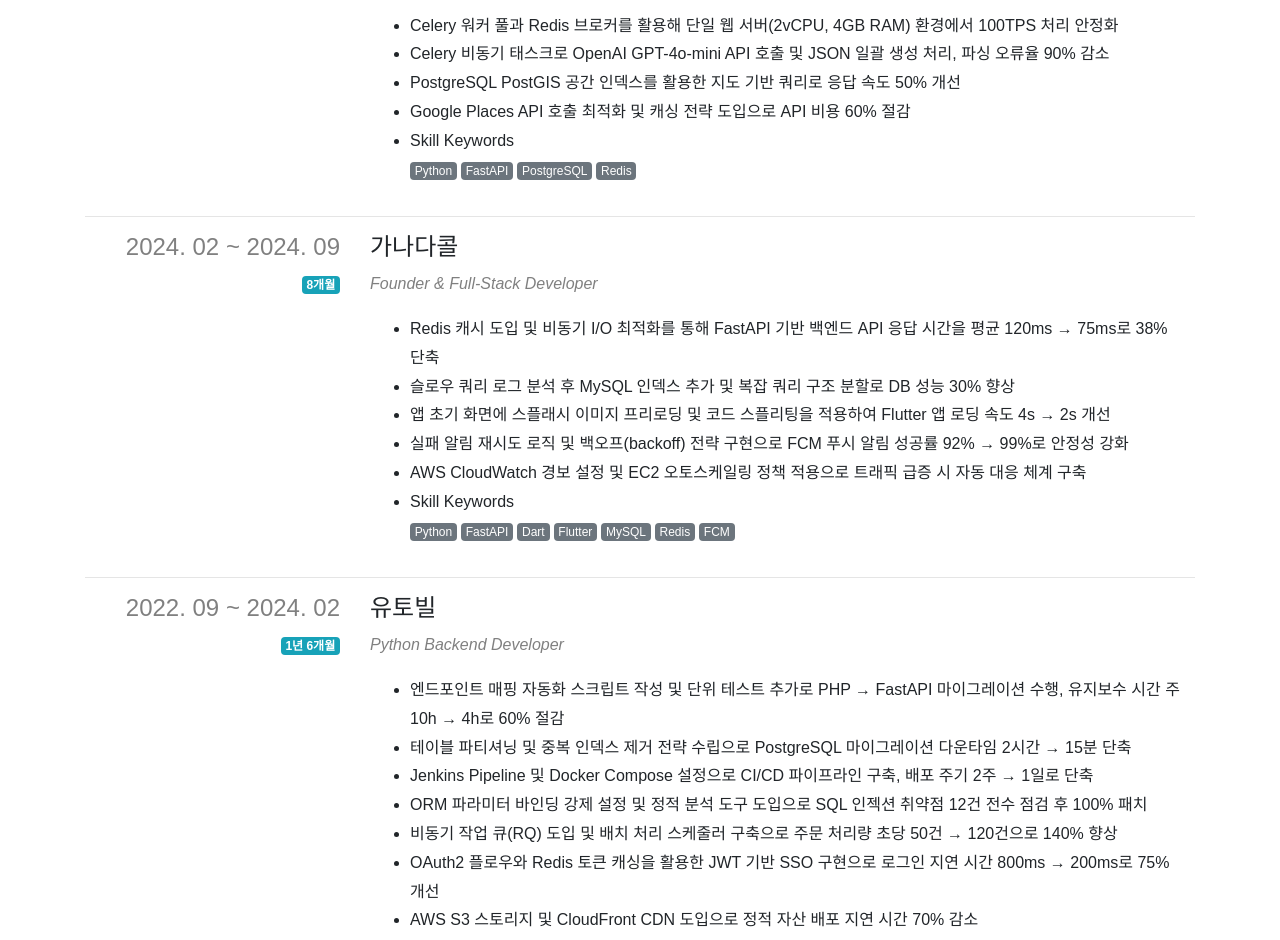
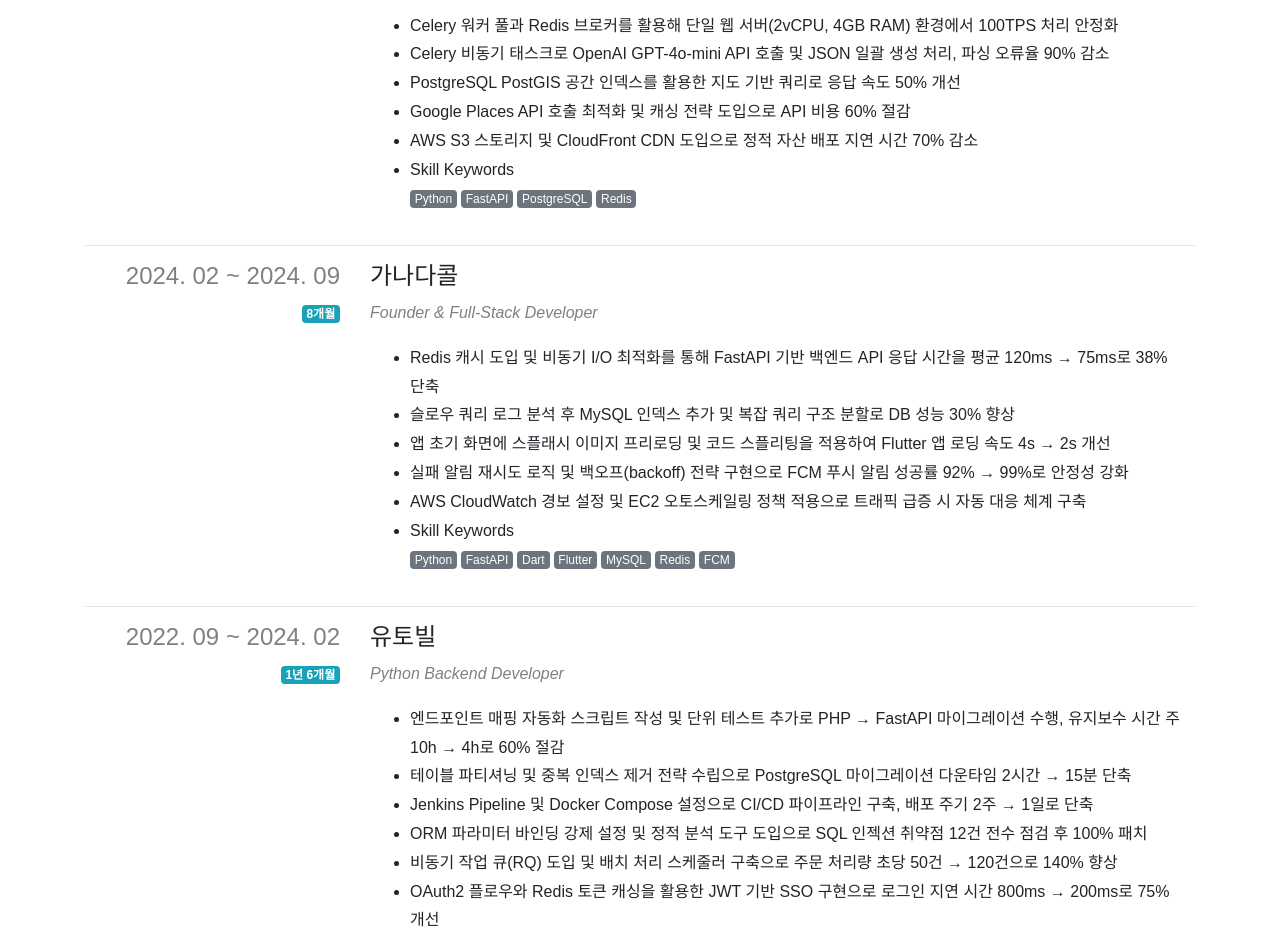
Before and after one commit to yuneast/resume, a Next.js app: page / in a window 1280 px wide. Shown: the part 1640-2580 px from the top of the page. Built offline with nearby package versions, Linux system fonts and the light colour scheme; a web font is replaced by a local one.

Commit message:
Update experience.ts

```diff
--- a/payload/experience.ts
+++ b/payload/experience.ts
@@ -14,6 +14,7 @@ const experience: IExperience.Payload = {
         'Celery 비동기 태스크로 OpenAI GPT-4o-mini API 호출 및 JSON 일괄 생성 처리, 파싱 오류율 90% 감소',
         'PostgreSQL PostGIS 공간 인덱스를 활용한 지도 기반 쿼리로 응답 속도 50% 개선',
         'Google Places API 호출 최적화 및 캐싱 전략 도입으로 API 비용 60% 절감',
+        'AWS S3 스토리지 및 CloudFront CDN 도입으로 정적 자산 배포 지연 시간 70% 감소'
       ],
       skillKeywords: ['Python', 'FastAPI', 'PostgreSQL', 'Redis'],
     },
@@ -45,7 +46,6 @@ const experience: IExperience.Payload = {
         'ORM 파라미터 바인딩 강제 설정 및 정적 분석 도구 도입으로 SQL 인젝션 취약점 12건 전수 점검 후 100% 패치',
         '비동기 작업 큐(RQ) 도입 및 배치 처리 스케줄러 구축으로 주문 처리량 초당 50건 → 120건으로 140% 향상',
         'OAuth2 플로우와 Redis 토큰 캐싱을 활용한 JWT 기반 SSO 구현으로 로그인 지연 시간 800ms → 200ms로 75% 개선',
-        'AWS S3 스토리지 및 CloudFront CDN 도입으로 정적 자산 배포 지연 시간 70% 감소'
       ],
       skillKeywords: ['Python', 'FastAPI', 'Docker', 'PostgreSQL', 'CI/CD', 'Jenkins'],
     },
```
